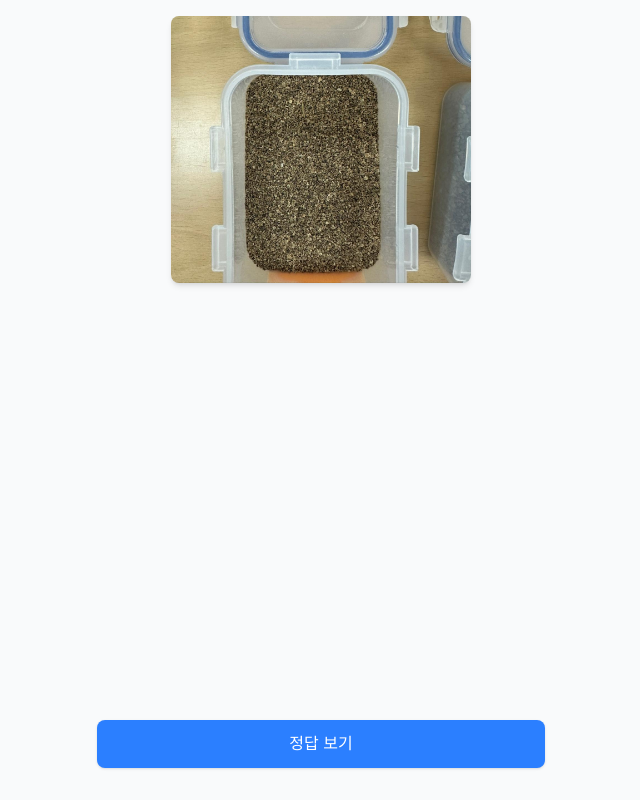
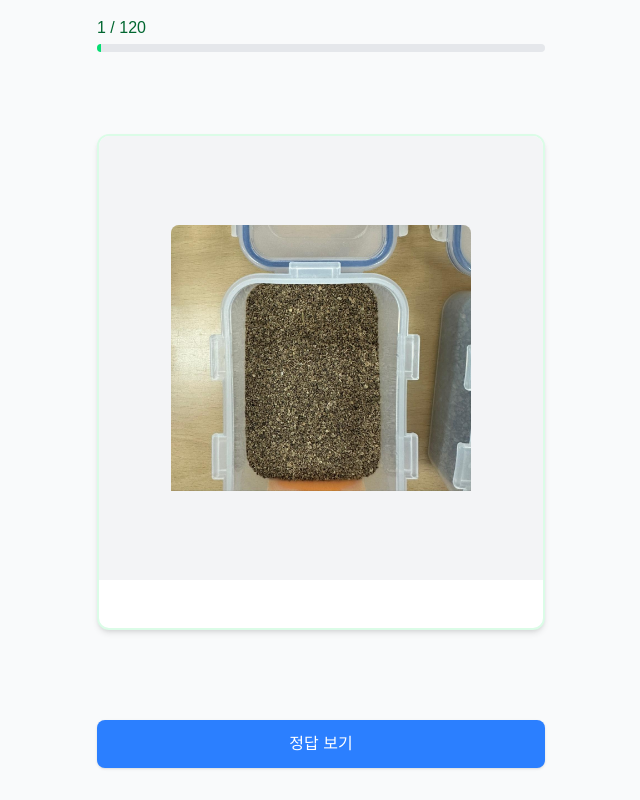
Before and after one commit to XuTuX/bonco-quiz, a Next.js app: page / in a window 1280 px wide. Shown: the whole page, without its empty margins (319-959 px from the left). Built offline with nearby package versions, Linux system fonts and the light colour scheme.

Commit message:
Fix: 정답 보기 로직 및 버튼 인터페이스 개선

```diff
--- a/pages/index.tsx
+++ b/pages/index.tsx
@@ -1,5 +1,6 @@
 import { useEffect, useState } from "react";
 import Image from "next/image";
+import { motion, AnimatePresence } from "framer-motion";
 
 // 이미지 배열 랜덤 섞기
 function shuffleArray<T>(array: T[]): T[] {
@@ -30,7 +31,6 @@ export default function Home() {
     if (isAnswerButtonDisabled) return;
     setIsAnswerButtonDisabled(true);
     setShowAnswer(true);
-    // 버튼 잠깐 비활성화 후 활성화
     setTimeout(() => {
       setIsAnswerButtonDisabled(false);
     }, 300);
@@ -44,7 +44,9 @@ export default function Home() {
 
   // "몰라요" 클릭 → 복습 목록 추가 후 다음 문제
   const handleDontKnow = () => {
+    if (currentIndex < images.length) {
       setWrongList((prev) => [...prev, images[currentIndex]]);
+    }
     setShowAnswer(false);
     setCurrentIndex((prev) => prev + 1);
   };
@@ -52,27 +54,27 @@ export default function Home() {
   // 로딩 중
   if (images.length === 0) {
     return (
-      <div className="flex items-center justify-center min-h-screen">
+      <div className="flex items-center justify-center min-h-screen bg-gray-50">
         <p className="text-lg text-gray-500">이미지 로딩 중...</p>
       </div>
     );
   }
 
-  // 끝났을 때
+  // 모두 풀었을 때
   if (currentIndex >= images.length) {
     return (
-      <div className="flex flex-col items-center p-4 min-h-screen">
-        <h1 className="text-2xl font-bold mb-4">복습할 목록</h1>
-        <div className="w-full max-w-md">
+      <div className="flex flex-col items-center p-4 min-h-screen bg-gray-50">
+        <h1 className="text-2xl font-bold mb-4 text-gray-800">복습할 목록</h1>
+        <div className="w-full max-w-md bg-white rounded-lg shadow-md overflow-hidden">
           {wrongList.length === 0 ? (
-            <p className="text-center text-gray-600">모두 맞추셨습니다! 🎉</p>
+            <p className="p-6 text-center text-gray-600">모두 맞추셨습니다! 🎉</p>
           ) : (
             wrongList.map((filename) => (
               <div
                 key={filename}
                 className="flex items-center justify-between px-4 py-2 border-b last:border-b-0"
               >
-                <span className="truncate">
+                <span className="truncate text-gray-800">
                   {filename.replace(/\.(jpg|jpeg|png)$/i, "")}
                 </span>
               </div>
@@ -83,24 +85,54 @@ export default function Home() {
     );
   }
 
+  // 진행률 계산
+  const progress = currentIndex + 1;
+  const total = images.length;
+  const progressPercentage = (progress / total) * 100;
+
   // 현재 이미지 및 정답 텍스트
   const imageName = images[currentIndex];
   const answerText = imageName.replace(/\.(jpg|jpeg|png)$/i, "");
 
   return (
     <div className="flex flex-col items-center justify-between min-h-screen p-4 bg-gray-50">
-      {/* 이미지 + 정답 */}
-      <div className="flex flex-col items-center w-full grow">
-        <div className="w-full max-w-md flex justify-center">
+      {/* 진행률 표시 */}
+      <div className="w-full max-w-md mb-4">
+        <div className="flex justify-between text-green-800 font-medium mb-1">
+          <span>{progress} / {total}</span>
+        </div>
+        <div className="w-full h-2 bg-gray-200 rounded-full overflow-hidden">
+          <div
+            className="h-full bg-green-400 transition-all duration-300"
+            style={{ width: `${progressPercentage}%` }}
+          />
+        </div>
+      </div>
+
+      {/* 카드: 이미지 + 정답 */}
+      <div className="w-full max-w-md bg-white rounded-xl border-2 border-green-100 shadow-md overflow-hidden">
+        <div className="relative w-full aspect-square bg-gray-100">
+          <AnimatePresence mode="wait">
+            <motion.div
+              key={imageName}
+              initial={{ opacity: 0, scale: 0.95 }}
+              animate={{ opacity: 1, scale: 1 }}
+              exit={{ opacity: 0, scale: 0.95 }}
+              transition={{ duration: 0.3 }}
+              className="absolute inset-0 flex items-center justify-center"
+            >
               <Image
                 src={`/images/${imageName}`}
                 alt="quiz"
                 width={300}
                 height={300}
-            className="object-contain max-h-[50vh] rounded-lg shadow-md"
+                className="object-contain max-h-[70vh] rounded-t-lg"
               />
+            </motion.div>
+          </AnimatePresence>
         </div>
-        <div className="mt-4 h-8">
+
+        <div className="p-4 h-12 flex items-center justify-center">
           {showAnswer && (
             <div className="text-xl font-semibold text-blue-600">
               정답: {answerText}
@@ -109,11 +141,10 @@ export default function Home() {
         </div>
       </div>
 
-      {/* 버튼 */}
+      {/* 버튼 영역 */}
       <div className="w-full max-w-md flex justify-center mt-6 mb-4">
         {showAnswer ? (
-          // 정답 본 후 "알아요"/"몰라요" 버튼
-          <div className="w-full flex justify-between">
+          <div className="w-full flex justify-between gap-4">
             <button
               onClick={handleDontKnow}
               className="w-[48%] bg-red-400 hover:bg-red-500 text-white font-medium py-3 rounded-lg shadow-sm transition"
@@ -128,12 +159,10 @@ export default function Home() {
             </button>
           </div>
         ) : (
-          // 아직 정답 안 본 상태에서는 "정답 보기" 버튼
           <button
             onClick={handleShowAnswer}
             disabled={isAnswerButtonDisabled}
-            className={`w-full bg-blue-500 hover:bg-blue-600 text-white font-medium py-3 rounded-lg shadow-sm transition ${isAnswerButtonDisabled ? "opacity-50 cursor-not-allowed" : ""
-              }`}
+            className={`w-full bg-blue-500 hover:bg-blue-600 text-white font-medium py-3 rounded-lg shadow-sm transition ${isAnswerButtonDisabled ? "opacity-50 cursor-not-allowed" : ""}`}
           >
             정답 보기
           </button>
```
Also changed, not shown: package.json (+7 -6 lines), 1 other file (tests, documents, lock files or other folders). Lines whose indentation alone changed are shown as unchanged.
